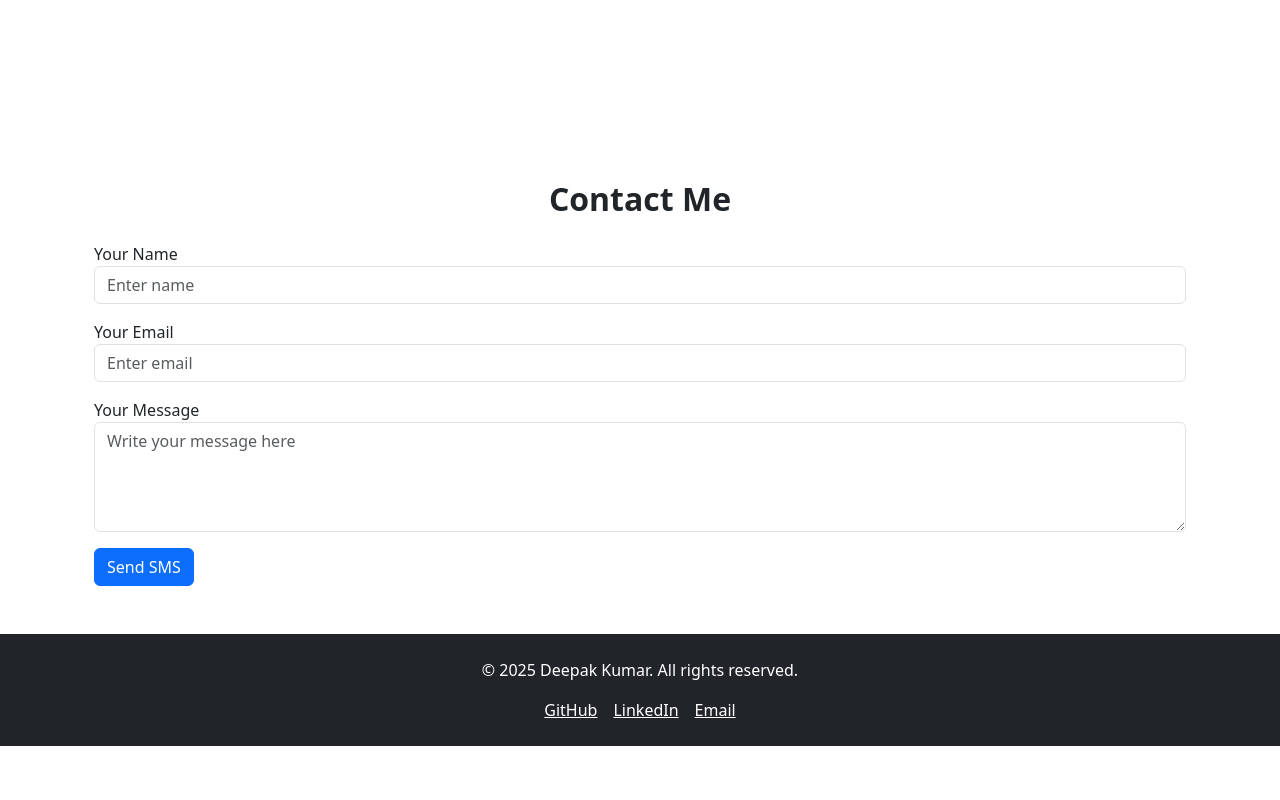
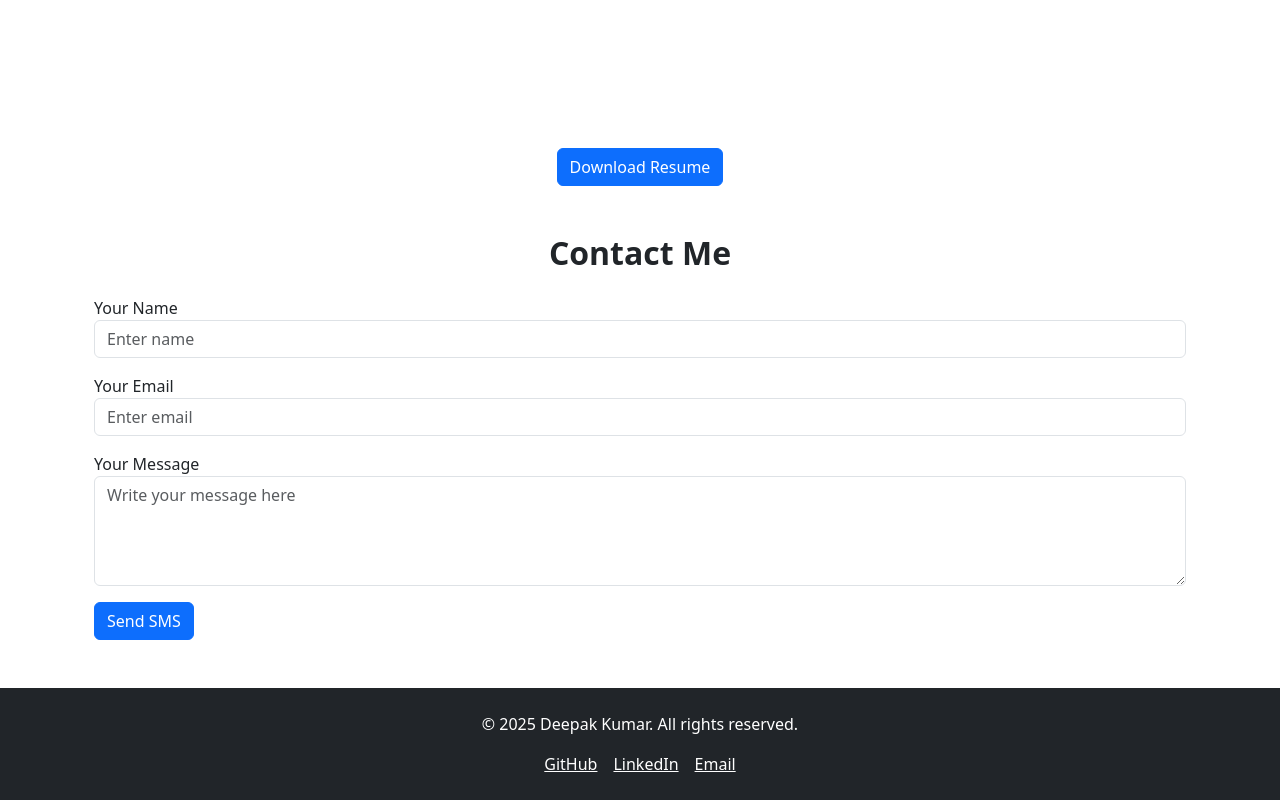
Before and after one commit to deepakgu3011/Portfolio, a React (Create React App) app: page / in a window 1280 px wide. Shown: the part 2001-2801 px from the top of the page. Before the commit the page ends 2747 px from the top, so only its background shows below. Built offline with nearby package versions, Linux system fonts and the light colour scheme.

Commit message:
edit resume.jsx

```diff
--- a/src/pages/resume.jsx
+++ b/src/pages/resume.jsx
@@ -10,6 +10,11 @@ function PDFViewer() {
                 title="PDF Viewer"
                 style={{ border: 'none' }}
             ></iframe>
+            <div className="text-center mt-3">
+                <a href={`${process.env.PUBLIC_URL}/Deepak_resume.pdf`} className="btn btn-primary" download>
+                    Download Resume
+                </a>
+        </div>
         </div>
     );
 }
```
